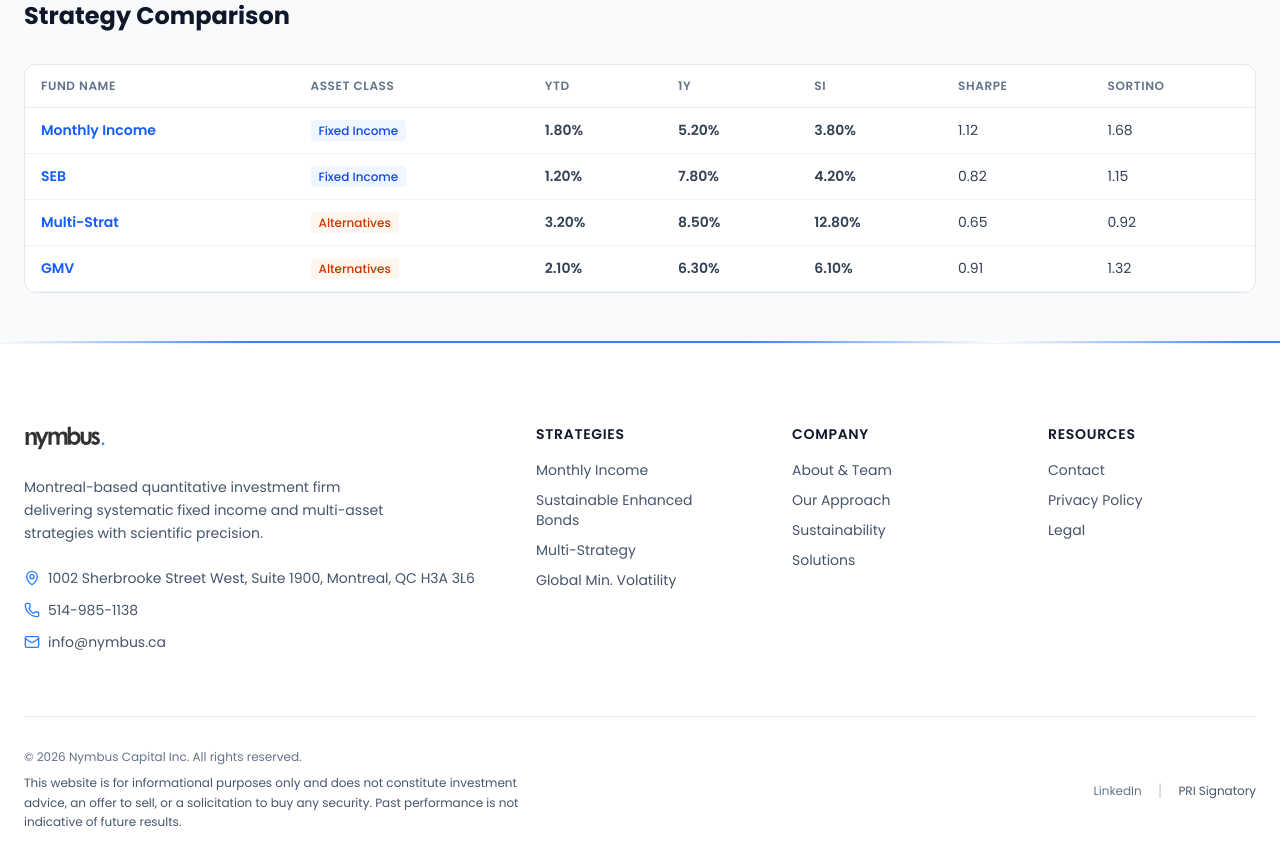
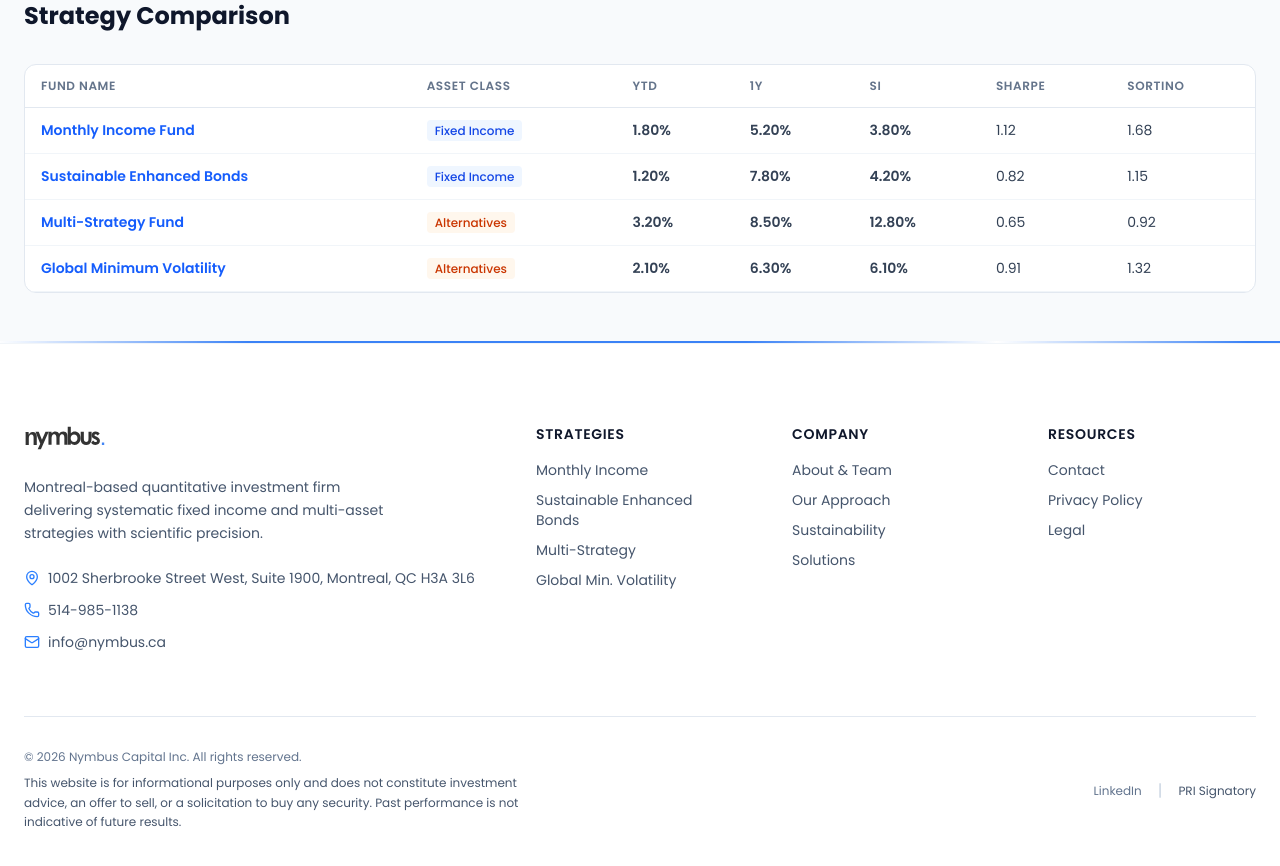
Before and after one commit to Nymbus-Capital/website, a Next.js app: page /strategies in a window 1280 px wide. Shown: the part 1160-2026 px from the top of the page. Built offline with nearby package versions, Linux system fonts and the light colour scheme.

Commit message:
fix: full fund names in tables, correct min investments, update approach data description

```diff
--- a/src/app/approach/page.tsx
+++ b/src/app/approach/page.tsx
@@ -22,10 +22,10 @@ const methodologySteps = [
     titleFr: 'Données et recherche',
     subtitle: 'Foundation',
     subtitleFr: 'Fondation',
-    description: 'We ingest and process vast quantities of market data — tick-by-tick pricing, fundamental credit metrics, macroeconomic indicators, and alternative datasets. Our proprietary research frameworks identify persistent patterns and anomalies across fixed income and multi-asset markets.',
-    descriptionFr: 'Nous ingérons et traitons de vastes quantités de données de marché — prix tick par tick, indicateurs de crédit fondamentaux, indicateurs macroéconomiques et ensembles de données alternatifs. Nos cadres de recherche propriétaires identifient des tendances persistantes et des anomalies dans les marchés de titres à revenu fixe et multi-actifs.',
-    details: ['Proprietary credit scoring models', 'Real-time macro regime classification', 'Alternative data integration (NLP, satellite)', 'Cross-asset correlation analysis'],
-    detailsFr: ['Modèles propriétaires de notation de crédit', 'Classification macroéconomique en temps réel', 'Intégration de données alternatives (NLP, satellite)', 'Analyse de corrélation inter-actifs'],
+    description: 'We process vast quantities of public market data — pricing, fundamental credit metrics, macroeconomic indicators, and cross-asset relationships. Using statistical analysis and machine learning, we perform pattern recognition across billions of data points to find opportunities where humans cannot process the sheer volume of information, uncovering hidden relationships that help manage risk more precisely.',
+    descriptionFr: 'Nous traitons d\'immenses volumes de données des marchés publics — prix, indicateurs de crédit fondamentaux, indicateurs macroéconomiques et relations inter-actifs. À l\'aide d\'analyses statistiques et d\'apprentissage automatique, nous effectuons de la reconnaissance de tendances sur des milliards de points de données pour trouver des occasions là où l\'humain ne peut traiter un tel volume d\'information, découvrant des relations cachées qui aident à gérer le risque avec plus de précision.',
+    details: ['Proprietary credit scoring models', 'Real-time macro regime classification', 'Pattern recognition across billions of data points', 'Cross-asset correlation analysis'],
+    detailsFr: ['Modèles propriétaires de notation de crédit', 'Classification macroéconomique en temps réel', 'Reconnaissance de tendances sur des milliards de points de données', 'Analyse de corrélation inter-actifs'],
   },
   {
     icon: Zap,
--- a/src/app/solutions/page.tsx
+++ b/src/app/solutions/page.tsx
@@ -28,7 +28,7 @@ const solutions: Record<InvestorType, { title: string; titleFr: string; benefits
     titleFr: 'Solutions institutionnelles',
     benefits: ['Customized mandates tailored to IPS requirements', 'Dedicated portfolio management team', 'Comprehensive risk reporting and attribution', 'ESG integration and exclusion customization', 'Quarterly investment committee presentations'],
     benefitsFr: ['Mandats personnalisés adaptés aux exigences de l\'ÉPS', 'Équipe dédiée de gestion de portefeuille', 'Rapports de risque et attribution complets', 'Intégration ESG et personnalisation des exclusions', 'Présentations trimestrielles au comité de placement'],
-    minInvestment: '$5,000,000',
+    minInvestment: '$20,000,000',
     vehicles: ['Managed Account', 'Pooled Fund', 'Custom Mandate'],
     vehiclesFr: ['Compte géré', 'Fonds commun', 'Mandat personnalisé'],
     strategies: ['sustainable-enhanced-short-term-bonds', 'sustainable-enhanced-bonds', 'multi-strategy', 'global-minimum-volatility'],
@@ -38,7 +38,7 @@ const solutions: Record<InvestorType, { title: string; titleFr: string; benefits
     titleFr: 'Solutions pour bureaux familiaux',
     benefits: ['Multi-strategy diversification across asset classes', 'Absolute return focus with downside protection', 'Tax-efficient structure optimization', 'Direct CIO access and transparent reporting', 'Co-investment opportunities in select strategies'],
     benefitsFr: ['Diversification multistratégie à travers les classes d\'actifs', 'Rendement absolu avec protection contre les baisses', 'Optimisation de la structure fiscale', 'Accès direct au CIO et rapports transparents', 'Occasions de co-investissement dans des stratégies sélectionnées'],
-    minInvestment: '$1,000,000',
+    minInvestment: '$5,000,000',
     vehicles: ['Managed Account', 'Pooled Fund', 'Mutual Fund'],
     vehiclesFr: ['Compte géré', 'Fonds commun', 'Fonds commun de placement'],
     strategies: ['multi-strategy', 'sustainable-enhanced-short-term-bonds', 'sustainable-enhanced-bonds', 'global-minimum-volatility'],
@@ -48,7 +48,7 @@ const solutions: Record<InvestorType, { title: string; titleFr: string; benefits
     titleFr: 'Solutions pour conseillers',
     benefits: ['Mutual fund access for client portfolios', 'Model portfolio integration support', 'Marketing and educational materials', 'Dedicated advisor support team', 'Due diligence documentation on demand'],
     benefitsFr: ['Accès aux fonds communs pour les portefeuilles clients', 'Soutien à l\'intégration de portefeuilles modèles', 'Matériel marketing et éducatif', 'Équipe de soutien dédiée aux conseillers', 'Documentation de vérification diligente sur demande'],
-    minInvestment: '$1,000',
+    minInvestment: '$500',
     vehicles: ['Mutual Fund (Series F)', 'Managed Account (qualified)'],
     vehiclesFr: ['Fonds commun de placement (Série F)', 'Compte géré (qualifié)'],
     strategies: ['sustainable-enhanced-short-term-bonds', 'sustainable-enhanced-bonds'],
@@ -56,10 +56,10 @@ const solutions: Record<InvestorType, { title: string; titleFr: string; benefits
 };
 
 const fundNamesFr: Record<string, string> = {
-  'SEB': 'ODB',
-  'Monthly Income': 'Revenu Mensuel',
-  'Multi-Strat': 'Multi-stratégies',
-  'GMV': 'GMV',
+  'Sustainable Enhanced Bonds': 'Obligations durables bonifiées',
+  'Monthly Income Fund': 'Revenu Mensuel',
+  'Multi-Strategy Fund': 'Multi-stratégies',
+  'Global Minimum Volatility': 'Global Minimum Volatilité',
 };
 
 const assetClassFr: Record<string, string> = {
@@ -171,7 +171,7 @@ export default function SolutionsPage() {
                     return (
                       <Link key={slug} href={`/strategies/${slug}`}>
                         <Card className="p-5 border border-slate-200 hover:border-blue-200 hover:shadow-md transition-all cursor-pointer group h-full">
-                          <h4 className="font-bold text-slate-900 group-hover:text-blue-600 transition-colors mb-1">{fr ? fundNamesFr[fund.shortName] || fund.shortName : fund.shortName}</h4>
+                          <h4 className="font-bold text-slate-900 group-hover:text-blue-600 transition-colors mb-1">{fr ? fundNamesFr[fund.name] || fund.name : fund.name}</h4>
                           <p className="text-xs text-slate-500 mb-3">{fr ? assetClassFr[fund.assetClass] || fund.assetClass : fund.assetClass} · {fund.vehicle}</p>
                           <div className="flex items-center justify-between pt-3 border-t border-slate-100">
                             <span className={cn('text-sm font-bold', fund.returns.sinceInception >= 0 ? 'text-green-600' : 'text-red-600')}>
--- a/src/app/strategies/page.tsx
+++ b/src/app/strategies/page.tsx
@@ -214,7 +214,7 @@ export default function StrategiesPage() {
                         <tr key={fund.slug}>
                           <td className="text-left">
                             <Link href={`/strategies/${fund.slug}`} className="font-semibold text-blue-600 hover:text-blue-700 transition-colors">
-                              {locale === 'fr' ? shortNamesFr[fund.shortName] || fund.shortName : fund.shortName}
+                              {locale === 'fr' ? fundNamesFr[fund.name] || fund.name : fund.name}
                             </Link>
                           </td>
                           <td className="text-left">
```
